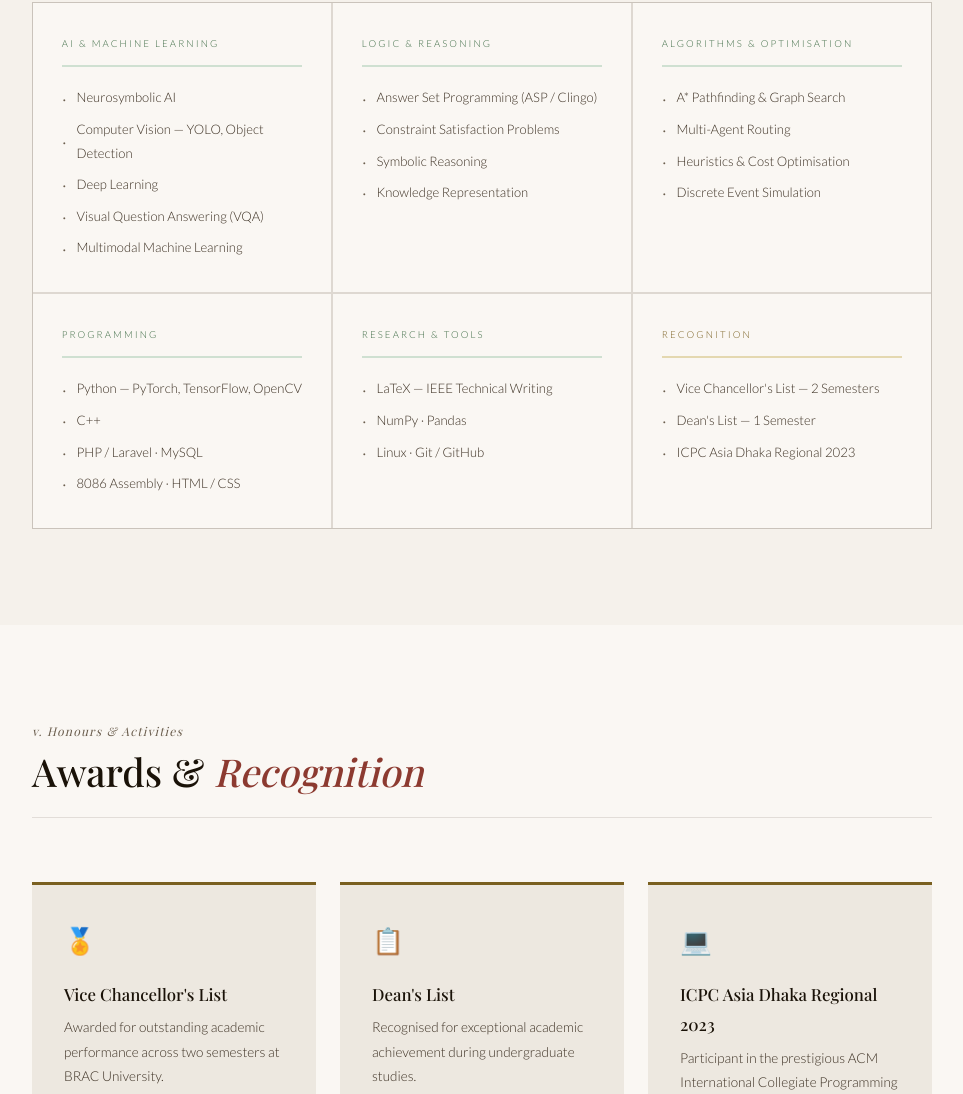
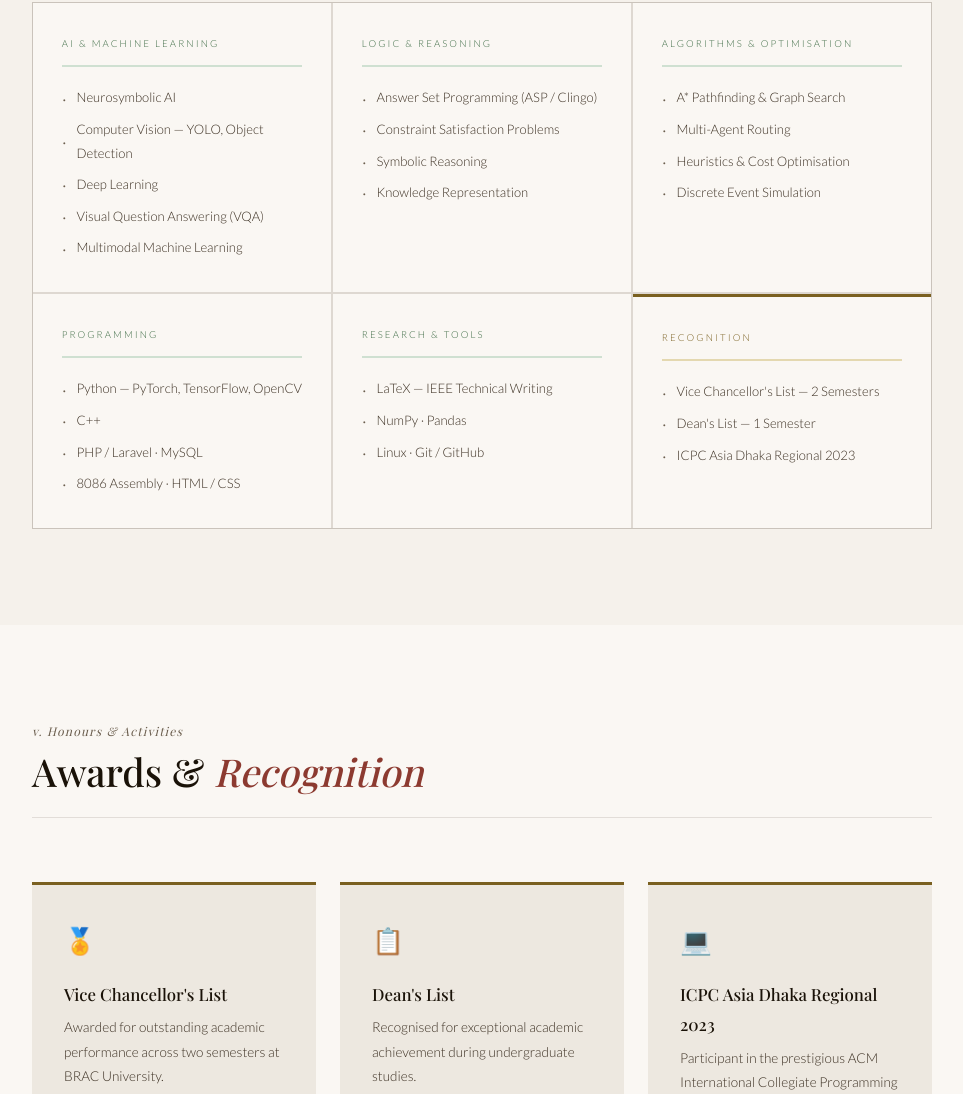
Before and after one commit to SabihaAlamChowdhury/SabihaAlamChowdhury.github.io, a plain HTML site: page index.html in a window 1280 px wide. Shown: the part 4253-5347 px from the top of the page, without its empty margins (268-1231 px from the left). Drawn offline with nearby package versions, Linux system fonts and the light colour scheme; a web font is replaced by a local one.

Commit message:
Add border style to skill block in index.html

```diff
--- a/index.html
+++ b/index.html
@@ -1291,7 +1291,7 @@
             <li>Linux · Git / GitHub</li>
           </ul>
         </div>
-        <div class="skill-block">
+        <div class="skill-block" style="border-top: 3px solid var(--gold);">
           <div class="skill-block-label" style="color:var(--gold);border-bottom-color:var(--gold-pale)">Recognition
           </div>
           <ul class="skill-list">
```
